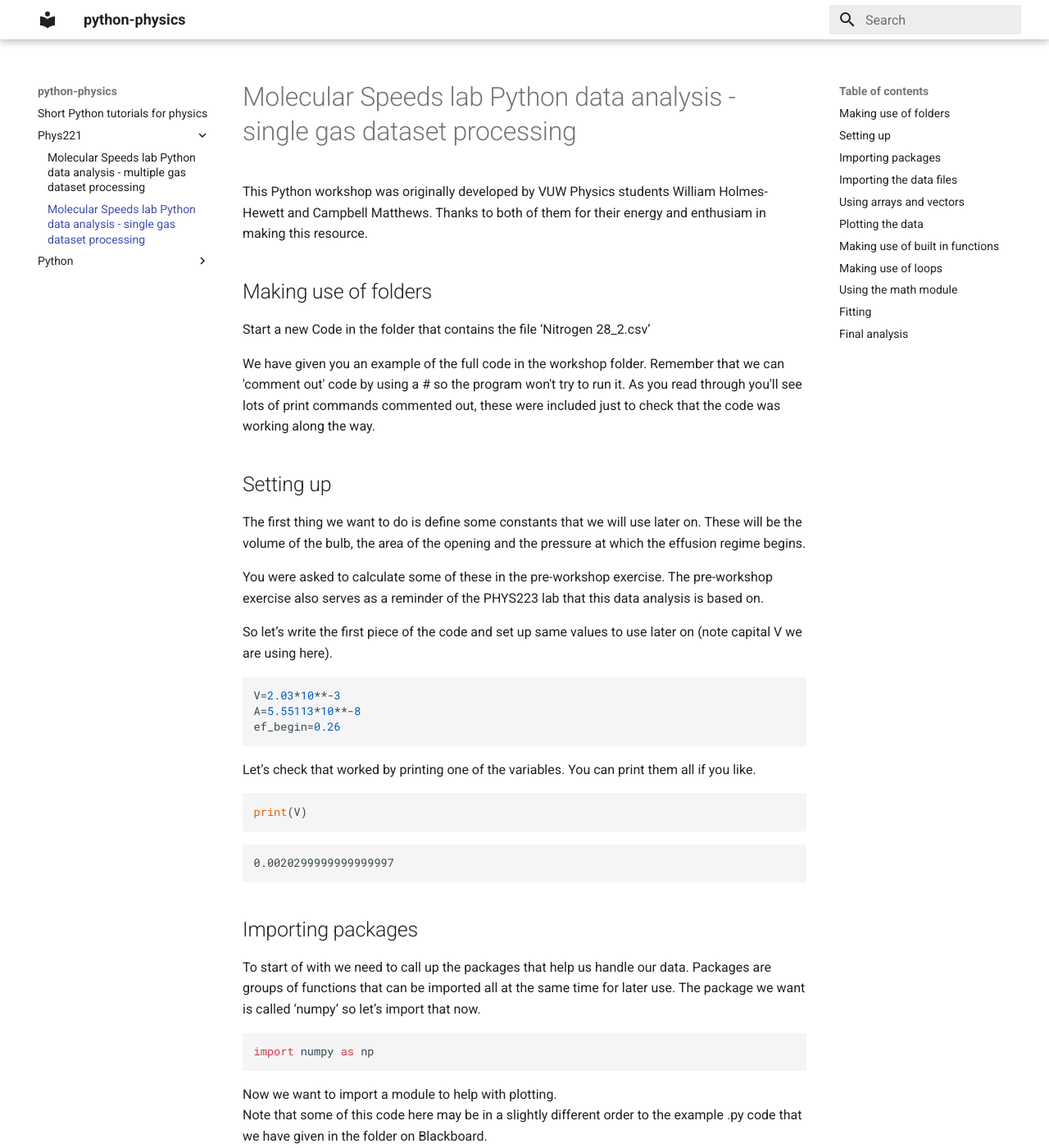
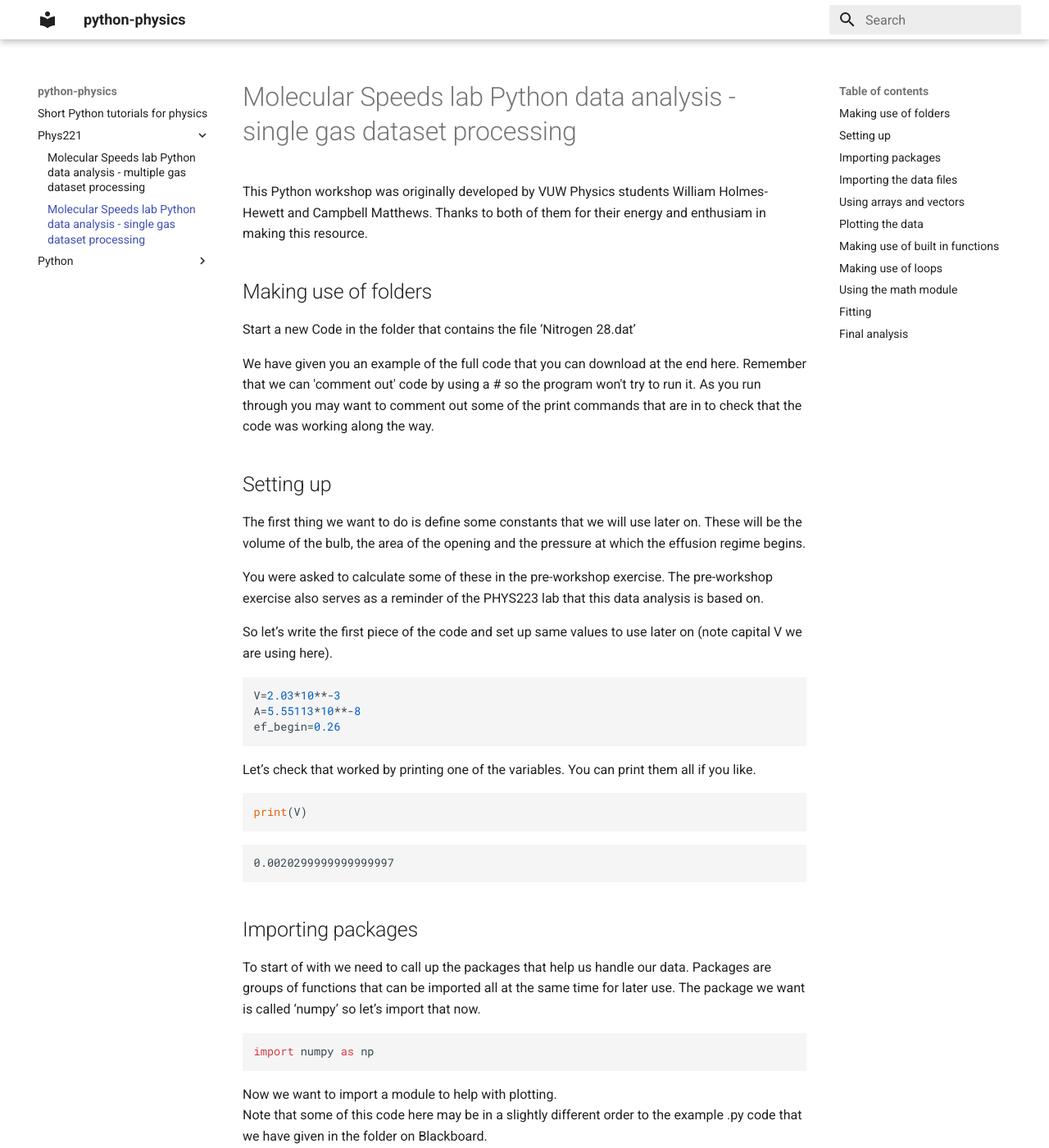
Before and after one commit to vuw-scps/python-physics, an MkDocs documentation site: the page built from docs/phys221/Single_exp.md, in a window 1280 px wide and 1400 px high. Shown: the whole window at 82% size. Built offline with MkDocs 1.6.1 and Material for MkDocs 9.7.7, drawn with Linux system fonts in a browser that asks for light colours; nearby versions of some CDN libraries; some of the changed text lies outside the part shown.

Commit message:
dat file changes

```diff
--- a/docs/phys221/Single_exp.md
+++ b/docs/phys221/Single_exp.md
@@ -4,9 +4,9 @@ This Python workshop was originally developed by VUW Physics students William Ho
 
 ## Making use of folders
 
-Start a new Code in the folder that contains the file ‘Nitrogen 28_2.csv’
+Start a new Code in the folder that contains the file ‘Nitrogen 28.dat’
 
-We have given you an example of the full code in the workshop folder.  Remember that we can 'comment out' code by using a # so the program won't try to run it.  As you read through you'll see lots of print commands commented out, these were included just to check that the code was working along the way.
+We have given you an example of the full code that you can download at the end here.  Remember that we can 'comment out' code by using a # so the program won't try to run it.  As you run through you may want to comment out some of the print commands that are in to check that the code was working along the way.
 
 ## Setting up
 
@@ -55,7 +55,9 @@ from matplotlib import pyplot as plt
 
 ## Importing the data files
 
-We also want to load up the data that we have in our CSVs. If you remember back to the experiment, the data is pressure as a function of time.
+We also want to load up the data that we have in our data file.  This could be a .txt file, a .csv or a .dat for example.  In this case we have a .dat file.  Later we will use a .csv.
+
+If you remember back to the experiment, the data is pressure as a function of time.
 
 Now we want to use numpy to import our data, the command we are going to use is called ‘genfromtext’. We will import the data into a variable, called rawdata:
 
```
Also changed, not shown: 1 other file.
